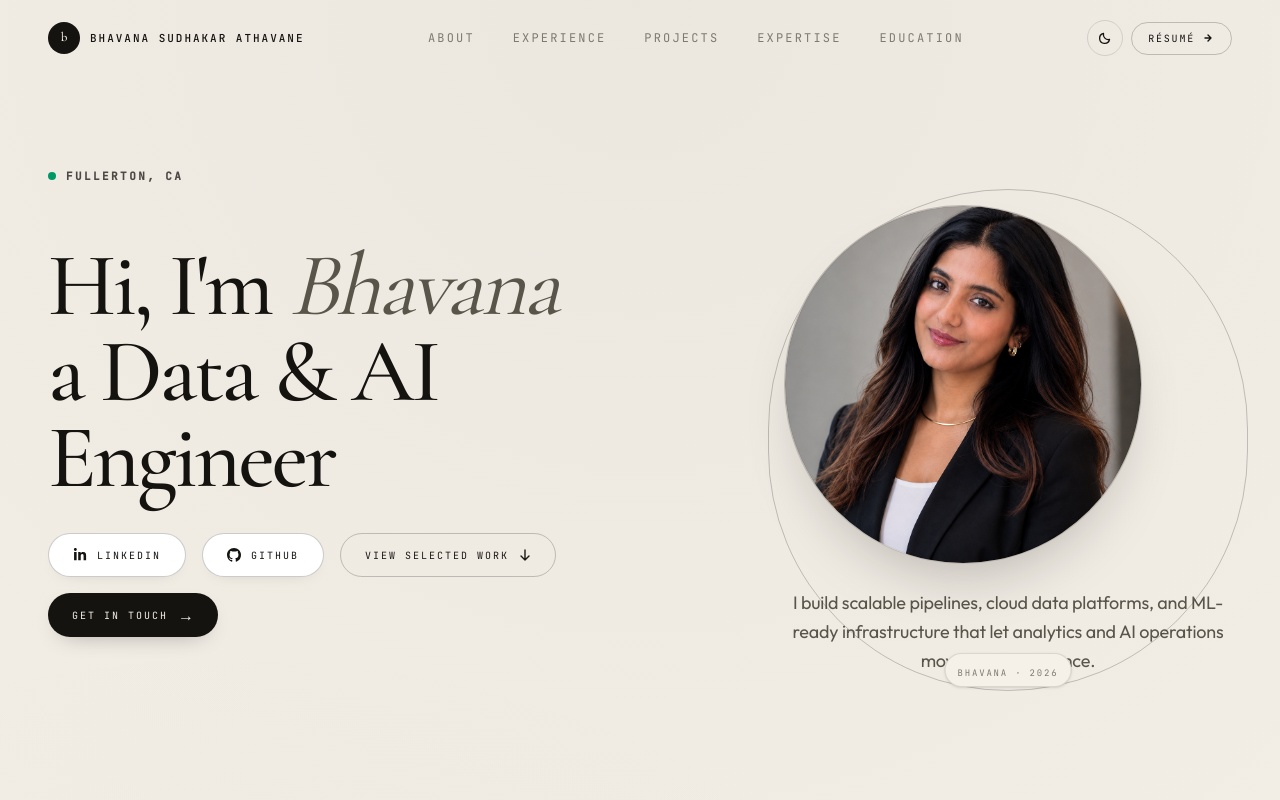
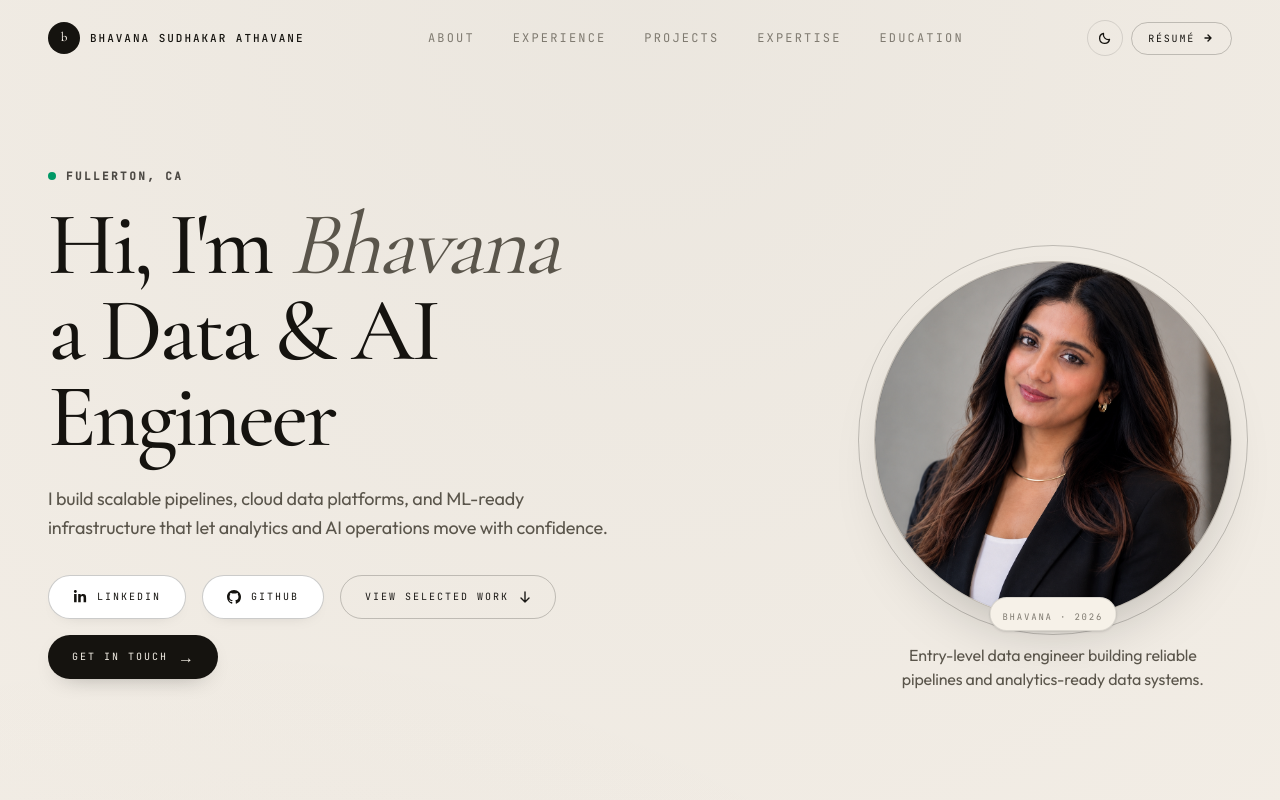
Before and after one commit to Bhavanasa1902/B_Portfolio, a Next.js app: page / in a window 1280 px wide. Shown: the top 800 px of the page. Built offline with nearby package versions, Linux system fonts and the light colour scheme.

Commit message:
feat(hero): place positioning subheadline under portrait outside rings

```diff
--- a/src/components/portfolio/hero.tsx
+++ b/src/components/portfolio/hero.tsx
@@ -82,7 +82,7 @@ export function Hero() {
               initial={reduced ? false : { opacity: 0, y: 16 }}
               animate={{ opacity: 1, y: 0 }}
               transition={{ ...transition, delay: 0.45 }}
-              className="mt-6 max-w-xl text-base md:text-lg text-ink-soft leading-relaxed lg:hidden"
+              className="mt-6 max-w-xl text-base md:text-lg text-ink-soft leading-relaxed"
             >
               I build scalable pipelines, cloud data platforms, and ML-ready infrastructure that let analytics and AI operations move with confidence.
             </motion.p>
@@ -222,15 +222,12 @@ export function Hero() {
                   {profile.firstName} · 2026
                 </span>
               </div>
-              {/* Hero line under portrait on large screens */}
-              <motion.p
-                initial={reduced ? false : { opacity: 0, y: 12 }}
-                animate={{ opacity: 1, y: 0 }}
-                transition={{ ...transition, delay: 0.75 }}
-                className="mt-6 hidden lg:block text-center max-w-[28rem] text-base md:text-lg text-ink-soft leading-relaxed mx-auto"
-              >
-                I build scalable pipelines, cloud data platforms, and ML-ready infrastructure that let analytics and AI operations move with confidence.
-              </motion.p>
+              {/* Subheadline placed outside the portrait rings and name */}
+              <div className="absolute left-1/2 -translate-x-1/2 w-full flex justify-center pointer-events-none" style={{ bottom: '-4.5rem' }}>
+                <p className="max-w-[36rem] text-center text-sm md:text-base text-ink-soft px-4">
+                  {profile.positioning}
+                </p>
+              </div>
             </div>
           </motion.div>
         </div>
```
